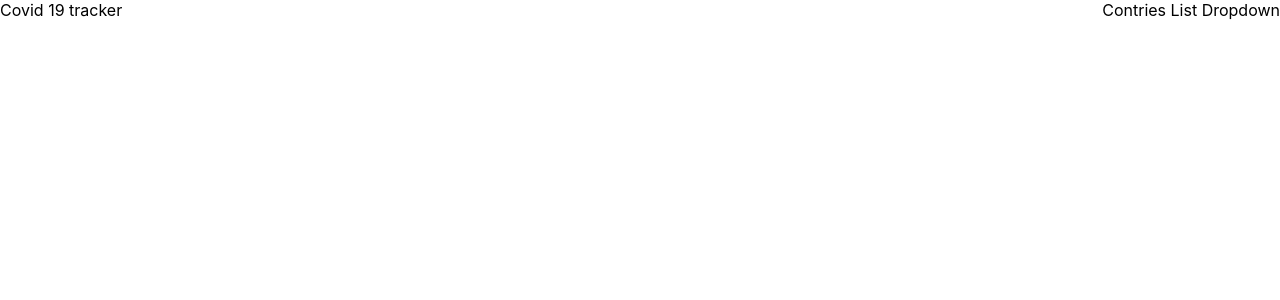
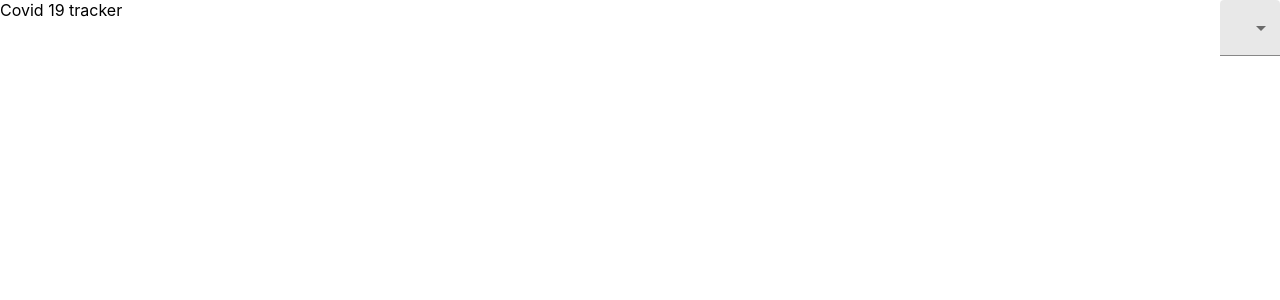
Before and after one commit to nikhilmaske-2001/COVID-19-tracker, a React (Create React App) app: page / in a window 1280 px wide. Shown: the top 300 px of the page. Built offline with nearby package versions, Linux system fonts and the light colour scheme.

Commit message:
dropdown: Created a dropdown box using FormControl.

```diff
--- a/src/Header/Countrylistdropdown/dropdown.js
+++ b/src/Header/Countrylistdropdown/dropdown.js
@@ -1,10 +1,20 @@
 import React from 'react';
 import './dropdown.css';
 
+import {
+    FormControl,
+    Select,
+    MenuItem
+} from '@material-ui/core';
+
 function dropdown() {
     return (
-        <div>
-            Contries List Dropdown
+        <div className="dropdownContainer">
+            <FormControl variant="filled">
+                <Select>
+                    <MenuItem>Ten</MenuItem>
+                </Select>
+            </FormControl>
         </div>
     );
 };
```
